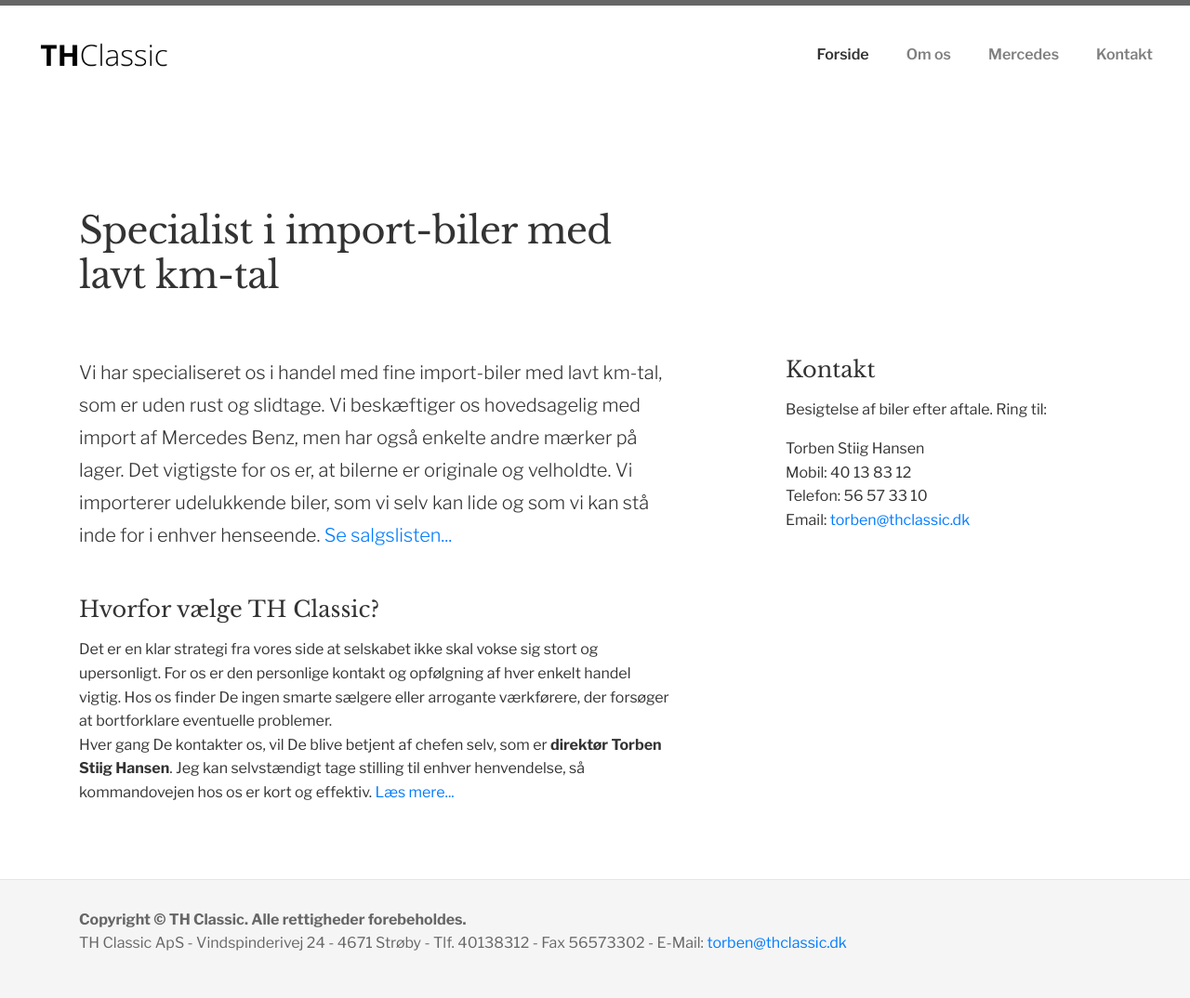
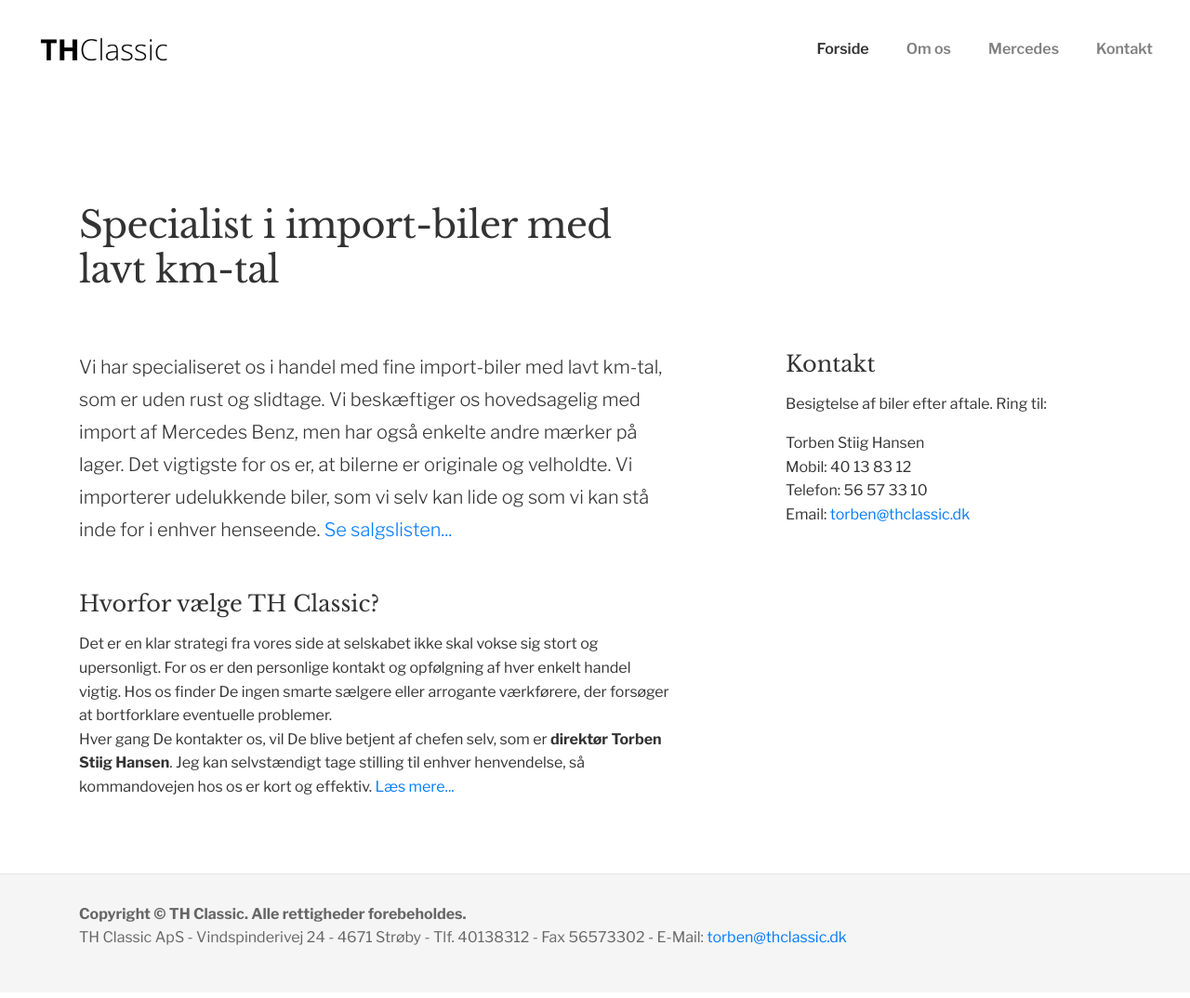
Before and after one commit to aakjaer/thclassic, a Jekyll site: the page built from index.html, in a window 1280 px wide. Shown: the whole page at 93% size. Built offline with Jekyll 4.4.1, drawn with Linux system fonts in a browser that asks for light colours.

Commit message:
Cleaning up design

```diff
--- a/assets/scss/base.scss
+++ b/assets/scss/base.scss
@@ -1,6 +1,5 @@
 body {
     line-height: 1.6em;
-    border-top: 6px solid #666;
     font-family: "Libre Franklin", sans-serif;
     color: #333;
 }
```
